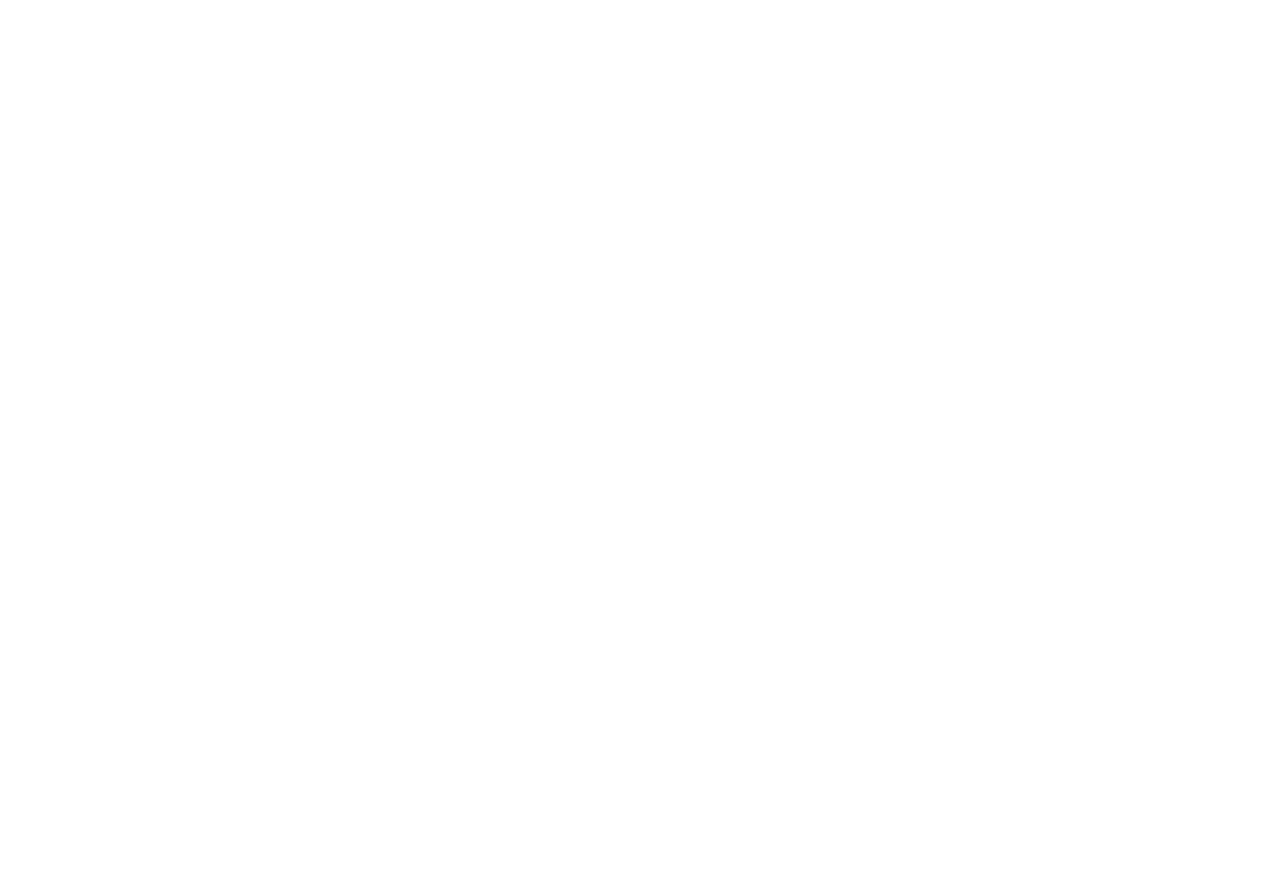
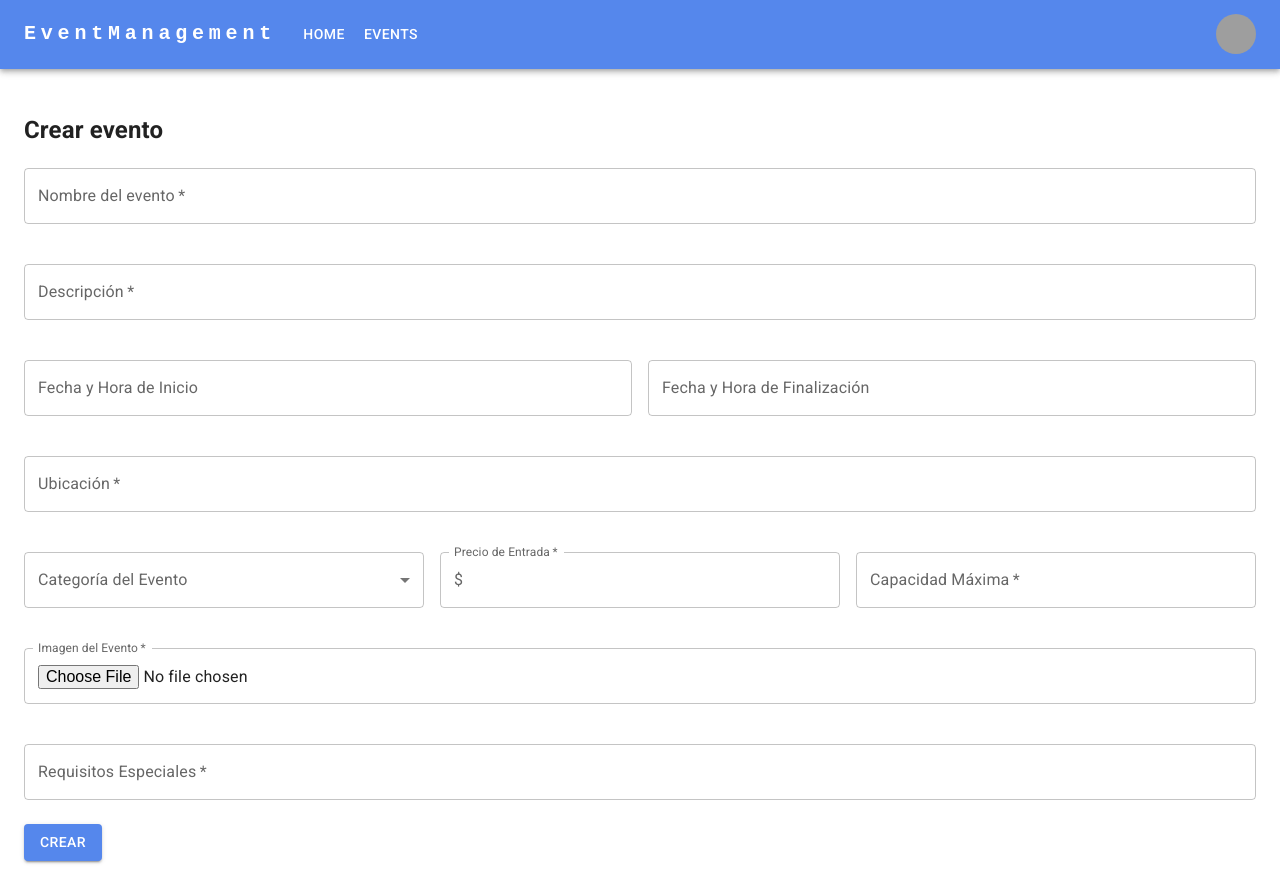
Before and after one commit to carlosantonio98/event-management-react, a React (Vite) app: page /events/new in a window 1280 px wide. Before the commit the page ends 800 px from the top, so only its background shows below. Built offline with nearby package versions, Linux system fonts and the light colour scheme; grey boxes are pictures that could not be loaded.

Commit message:
feat: add event form

```diff
--- /dev/null
+++ b/src/event/pages/EventForm.jsx
@@ -0,0 +1,125 @@
+import { Button, FormControl, Grid, InputAdornment, InputLabel, MenuItem, Select, TextField } from '@mui/material';
+import { EventLayout } from '../layout/EventLayout';
+import { DateTimePicker } from '@mui/x-date-pickers';
+
+export const EventForm = () => {
+
+    return (
+        <EventLayout>
+
+            <form autoComplete="off">
+                <h2>Crear evento</h2>
+
+                <Grid container spacing={2}>
+                    <Grid item xs={12}>
+                        <TextField
+                            label="Nombre del evento"
+                            required
+                            variant="outlined"
+                            color="secondary"
+                            type="text"
+                            sx={{mb: 3}}
+                            fullWidth/>
+                    </Grid>
+                    <Grid item xs={12}>
+                        <TextField
+                            label="Descripción"
+                            required
+                            variant="outlined"
+                            color="secondary"
+                            type="text"
+                            fullWidth
+                            sx={{mb: 3}}/>
+                    </Grid>
+                    <Grid item xs={12} lg={6}>
+                        <DateTimePicker
+                            label="Fecha y Hora de Inicio"
+                            sx={{mb: 3}}
+                            slotProps={{ textField: { fullWidth: true } }}/>
+                    </Grid >
+                    <Grid item xs={12} lg={6}>
+                        <DateTimePicker
+                            label="Fecha y Hora de Finalización"
+                            sx={{mb: 3}}
+                            slotProps={{ textField: { fullWidth: true } }}/>
+                    </Grid>
+                    <Grid item xs={12}>
+                        <TextField
+                            label="Ubicación"
+                            required
+                            variant="outlined"
+                            color="secondary"
+                            type="text"
+                            fullWidth
+                            sx={{mb: 3}}/>
+                    </Grid>
+                    <Grid item xs={12} lg={4}>
+                        <FormControl fullWidth>
+                            <InputLabel id="category-label">Categoría del Evento</InputLabel>
+                            <Select
+                                labelId="category-label"
+                                id="demo-simple-select"
+                                color="secondary"
+                                label="Categoría del Evento"
+                                sx={{mb: 3}}>
+                                <MenuItem value={10}>Ten</MenuItem>
+                                <MenuItem value={20}>Twenty</MenuItem>
+                                <MenuItem value={30}>Thirty</MenuItem>
+                            </Select>
+                        </FormControl>
+                    </Grid>
+                    <Grid item xs={12} lg={4}>
+                        <TextField
+                            label="Precio de Entrada"
+                            required
+                            variant="outlined"
+                            color="secondary"
+                            type="number"
+                            fullWidth
+                            sx={{mb: 3}}
+                            InputProps={{
+                                startAdornment: <InputAdornment position="start">$</InputAdornment>,
+                            }}/>
+                    </Grid>
+                    <Grid item xs={12} lg={4}>
+                        <TextField
+                            label="Capacidad Máxima"
+                            required
+                            variant="outlined"
+                            color="secondary"
+                            type="number"
+                            fullWidth
+                            sx={{mb: 3}}/>
+
+                    </Grid>
+                    <Grid item xs={12}>
+                        <TextField
+                            label="Imagen del Evento"
+                            required
+                            variant="outlined"
+                            color="secondary"
+                            type="file"
+                            InputLabelProps={{
+                                shrink: true,
+                            }}
+                            fullWidth
+                            sx={{mb: 3}}/>
+                    </Grid>
+                    <Grid item xs={12}>
+                        <TextField
+                            label="Requisitos Especiales"
+                            required
+                            variant="outlined"
+                            color="secondary"
+                            type="text"
+                            fullWidth
+                            sx={{mb: 3}}/>
+                    </Grid>
+                </Grid>
+
+                <Button variant="contained" color="primary" type="submit">Crear</Button>
+            </form>
+
+        </EventLayout>
+    )
+}
--- a/src/event/pages/index.js
+++ b/src/event/pages/index.js
@@ -1,2 +1,3 @@
 
 export * from './EventPage';
+export * from './EventForm';
--- a/src/event/routes/EventRoutes.jsx
+++ b/src/event/routes/EventRoutes.jsx
@@ -1,11 +1,12 @@
 import { Routes, Route } from 'react-router-dom';
-import { EventPage } from '../pages';
+import { EventPage, EventForm } from '../pages';
 
 export const EventRoutes = () => {
     return (
         <Routes>
 
             <Route path="/events" element={ <EventPage /> } />
+            <Route path="/events/new" element={ <EventForm /> } />
 
         </Routes>
     )
```
